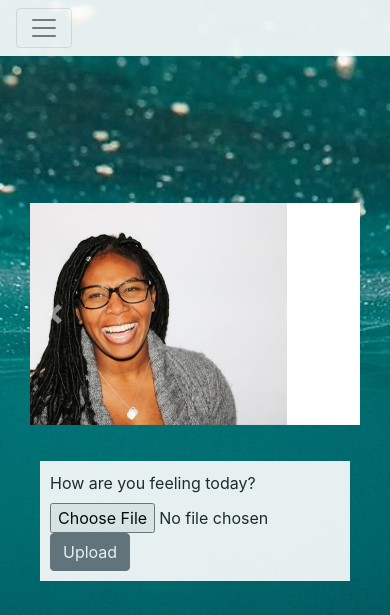
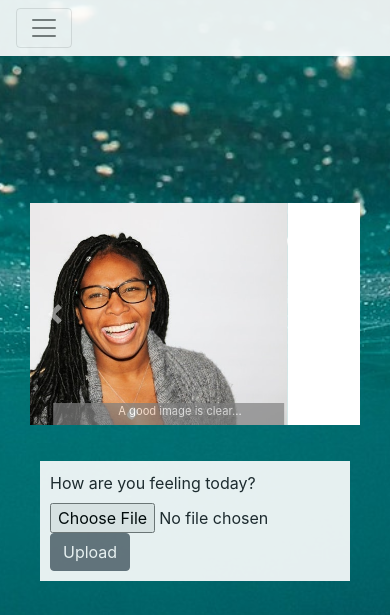
Before and after one commit to LYLA-YALL/FaceJam, a plain HTML site: page index.html in a window 390 px wide. Shown: the top 615 px of the page. Drawn offline with nearby package versions, Linux system fonts and the light colour scheme; no server answers.

Commit message:
fixed carousel caption to stop it from disappearing in mobile view

```diff
--- a/assets/fj.css
+++ b/assets/fj.css
@@ -3,7 +3,6 @@ body {
     background-attachment: fixed;
     background-repeat: no-repeat;
     background-size: cover;
-
 }
 
 .navbar {
@@ -11,7 +10,10 @@ body {
     opacity: .9;
 }
 
-#on-photo-upload-correct, #on-photo-upload-error, .results, .form-group {
+#on-photo-upload-correct,
+#on-photo-upload-error,
+.results,
+.form-group {
     background-color: #fff;
     opacity: .9;
     padding: 10px;
@@ -31,11 +33,12 @@ body {
     width: 100%;
     background-color: grey;
     opacity: .7;
-	padding: 0 50px 10px 50px;
-	margin: 0 -50px -40px 100px;
+    padding: 0 10% 10% 20%;
+    margin: 5% -30% -20% 20%;
 }
 
-#accurate-yes, #accurate-no {
+#accurate-yes,
+#accurate-no {
     margin: 0 0 20px 0;
 }
 
@@ -44,10 +47,11 @@ body {
     font-weight: bold;
 }
 
-.dropdown-menu, .dropdown-toggle{
+.dropdown-menu,
+.dropdown-toggle {
     height: auto !important;
     overflow-x: visible !important;
-	z-index:1000;
+    z-index: 1000;
 }
 
 h4 {
@@ -58,3 +62,27 @@ h4 {
     padding: 15px;
     font-size: 90%;
 }
+
+
+/* Media queries for screens less than 992px */
+
+@media screen and (max-width: 992px) {
+    .caption {
+        width: 100%;
+        background-color: grey;
+        opacity: .7;
+        padding: 0 10% 10% 20%;
+    	margin: 2% -15% -30% 20%;
+    }
+}
+
+@media screen and (max-width: 509px) {
+    .caption {
+    	font-size: 70%;
+        width: 100%;
+        background-color: grey;
+        opacity: .7;
+        padding: 0 10% 10% 20%;
+    	margin: 8% -5% -28% 20%;
+    }
+}
--- a/index.html
+++ b/index.html
@@ -54,19 +54,19 @@
                         <div class="carousel-inner">
                             <div class="carousel-item active">
                                 <img class="d-block w-100" src="assets/images/happy.jpg" alt="Happy">
-                                <div class="carousel-caption d-none d-lg-block">
+                                <div class="carousel-caption">
                                     <p class="caption">A good image is clear...</p>
                                 </div>
                             </div>
                             <div class="carousel-item">
                                 <img class="d-block w-100" src="assets/images/angry.jpg" alt="Angry">
-                                <div class="carousel-caption d-none d-lg-block">
+                                <div class="carousel-caption">
                                     <p class="caption">...is no more than 2mb...</p>
                                 </div>
                             </div>
                             <div class="carousel-item">
                                 <img class="d-block w-100" src="assets/images/sad.jpg" alt="Sad">
-                                <div class="carousel-caption d-none d-lg-block">
+                                <div class="carousel-caption">
                                     <p class="caption">...and is either a .jpg or a .png!</p>
                                 </div>
                             </div>
```
Lines whose indentation alone changed are shown as unchanged.
